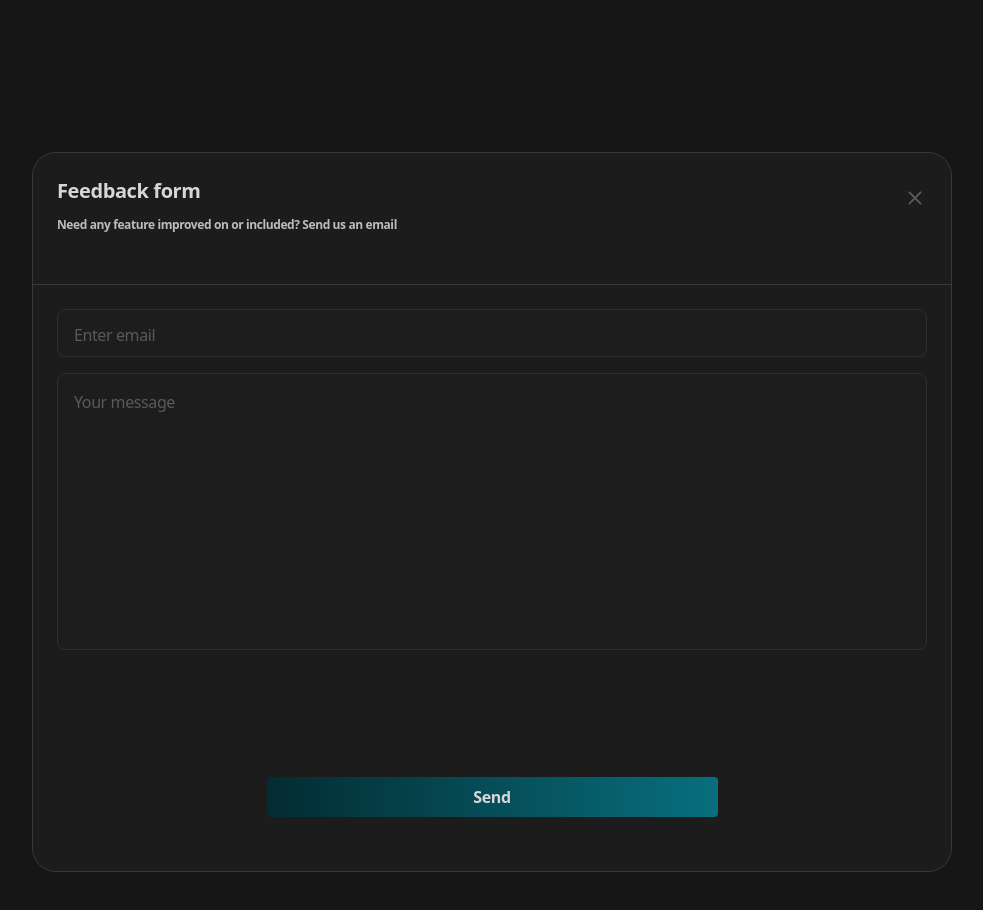
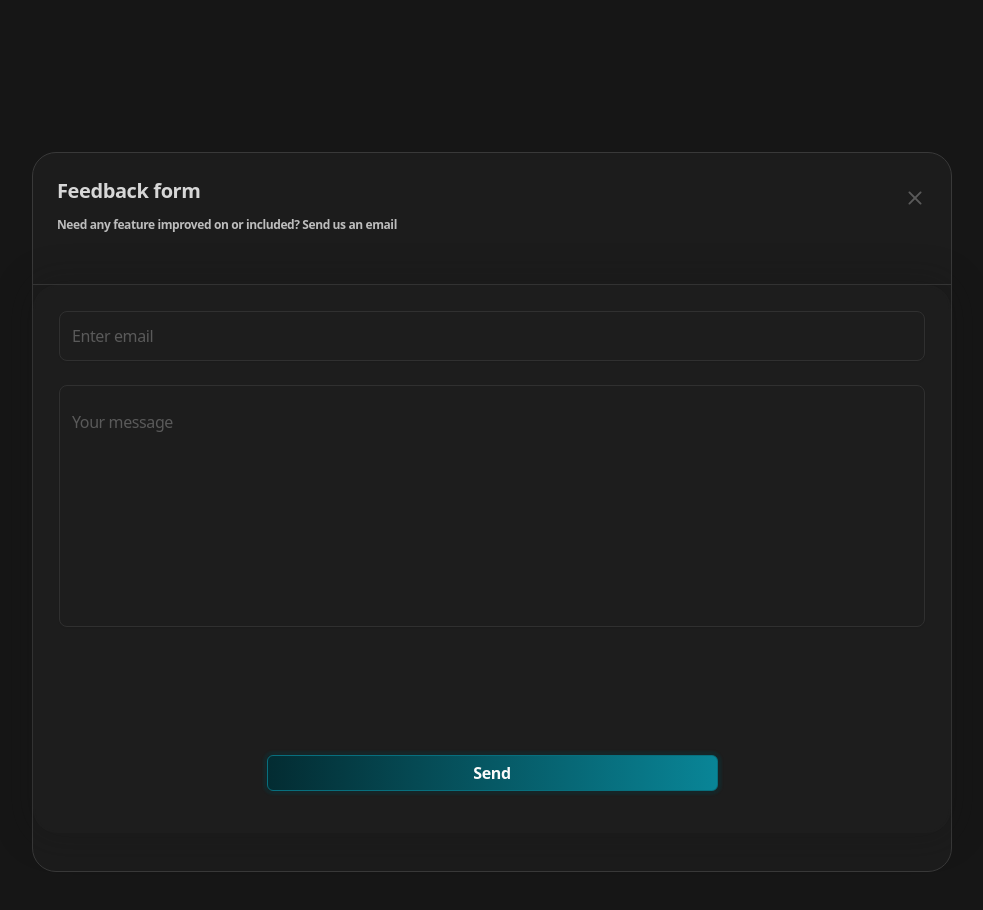
Before and after one commit to GitHub-Campus-Experts-Unilag/DevzenFrontend, a React (Vite) app: page /feedback in a window 1280 px wide. Shown: the top 910 px of the page, without its empty margins (148-1131 px from the left). Built offline with nearby package versions, Linux system fonts and the light colour scheme.

Commit message:
Validated the feedback form inputs.

```diff
--- a/src/components/home/AdditionalFeatures.tsx
+++ b/src/components/home/AdditionalFeatures.tsx
@@ -1,5 +1,5 @@
-import numberBaseConverterGif from "../../assets/gifs/number-base-converter.gif";
-import csvToJsonGif from "../../assets/gifs/csv-to-json.gif";
+import numberBaseConverterGif from "@/assets/gifs/number-base-converter.gif";
+import csvToJsonGif from "@/assets/gifs/csv-to-json.gif";
 
 const AdditionalFeatures = () => {
     return (
--- a/src/components/home/Testimonials.tsx
+++ b/src/components/home/Testimonials.tsx
@@ -7,9 +7,9 @@ import {
     CarouselPrevious,
 } from "@/components/ui/carousel";
 
-import avatar1 from "../../assets/images/avatar-1.png";
-import avatar2 from "../../assets/images/avatar-2.png";
-import avatar3 from "../../assets/images/avatar-3.png";
+import avatar1 from "@/assets/images/avatar-1.png";
+import avatar2 from "@/assets/images/avatar-2.png";
+import avatar3 from "@/assets/images/avatar-3.png";
 
 const Testimonials = () => {
     return (
--- a/src/pages/Feedback.tsx
+++ b/src/pages/Feedback.tsx
@@ -1,26 +1,115 @@
-import { Cancel } from "../assets/svg"
+"use client"
+
+import { zodResolver } from "@hookform/resolvers/zod"
+import { useForm } from "react-hook-form"
+import { z } from "zod"
+
+import { Button } from "@/components/ui/button"
+import {
+  Form,
+  FormControl,
+  FormField,
+  FormItem,
+  FormMessage,
+} from "@/components/ui/form"
+import { Input } from "@/components/ui/input"
+import { Textarea } from "@/components/ui/textarea"
+
+import { Cancel } from "@/assets/svg"
+
+const FormSchema = z.object({
+  email: z.string({
+    required_error: "Email is required.",
+    invalid_type_error: "Invalid email."
+  }).email().min(5, {
+    message: "Email must contain at least 5 characters."
+  }).max(40, {
+    message: "Email cannot exceed 40 characters."
+  }).toLowerCase(),
+  message: z.string({
+    required_error: "Message is required."
+  }).trim().min(1, {
+    message: "Message must contain at least 1 character."
+  }).max(500, {
+    message: "Message cannot exceed 500 characters."
+  })
+})
+
 
 const Feedback = () => {
+
+  const form = useForm<z.infer<typeof FormSchema>>({
+    resolver: zodResolver(FormSchema),
+    defaultValues: {
+      email: "",
+      message: ""
+    },
+  })
+
+  function onSubmit(data: z.infer<typeof FormSchema>) {
+    console.log(data);
+  }
+
   return (
     <section className="flex items-center justify-center h-scren bg-[#161616] py-[152px] tracking-tight px-4">
       <div className="modal text-[#D7D7D7] font-semibold text-xl w-[920px] h-[720px] rounded-[24px] bg-[#1C1C1C]  border border-[#393939]">
-      <div className="header h-[132px] border-b border-[#393939] p-3 sm:p-6 pt-9">
+        <header className="header h-[132px] border-b border-[#393939] p-3 sm:p-6 pt-9">
           <div className="flex justify-between items-center leading-6">
             <h2 className="text-xl h-10">Feedback form</h2>
             <img src={Cancel} alt="Cancel Icon" />
           </div>
           <p className="text-[#BDBDBD] text-xs h-4">Need any feature improved on or included? Send us an email</p>
-      </div> {/* HEADER */}
+        </header>
 
-      <form className="p-3 sm:p-6">
-        <div className="mb-[120px]">
-          <input type="text" placeholder="Enter email" className="mb-4 pl-4 w-full rounded-lg h-12 border focus:outline-none border-[#303030] bg-[#1D1D1D] placeholder:text-base placeholder:font-medium placeholder:text-[#5A5A5A]"/>
-          <textarea placeholder="Your message" name="" id="" className="resize-none h-[277px] p-4 w-full rounded-lg border focus:outline-none border-[#303030] bg-[#1D1D1D] placeholder:text-base placeholder:font-medium placeholder:text-[#5A5A5A]"/>
+        <Form {...form}>
+          <form
+            onSubmit={form.handleSubmit(onSubmit)}
+            className="flex flex-col bg-black-80 border-2 border-black-80 p-6 pb-10 rounded-3xl max-w-[920px] mx-auto shadow-[0_0_32px_8px_#14141440]"
+          >
+            <div className="space-y-6 mb-32">
+              <FormField
+                control={form.control}
+                name="email"
+                render={({ field }) => (
+                  <FormItem>
+                    <FormControl>
+                      <Input
+                        type="email"
+                        placeholder="Enter email"
+                        className="text-gray-60 placeholder:text-black-50 text-base font-medium border border-black-60 py-6 pl-3 pr-[0.625rem] rounded-lg"
+                        {...field}
+                      />
+                    </FormControl>
+                    <FormMessage />
+                  </FormItem>
+                )}
+              />
+              <FormField
+                control={form.control}
+                name="message"
+                render={({ field }) => (
+                  <FormItem>
+                    <FormControl>
+                      <Textarea
+                        placeholder="Your message"
+                        rows={8}
+                        className="resize-none text-gray-60 placeholder:text-black-50 text-base font-medium border border-black-60 py-6 pl-3 pr-[0.625rem] rounded-lg"
+                        {...field}
+                      />
+                    </FormControl>
+                    <FormMessage />
+                  </FormItem>
+                )}
+              />
             </div>
-        <div className="flex justify-center">
-          <button type="submit" className="w-full sm:w-[451px] h-[40px] bg-gradient-to-r from-[#032C32] to-[#086F7E] rounded text-base">Send</button>
-        </div>
-      </form>{/* FORM FIELDS */}
+            <Button
+              type="submit"
+              className="self-center bg-gradient-primary w-full font-semibold text-base border border-green-60 shadow-[0_0_2px_4px_#04414940] max-w-[451px] transition-all duration-300 hover:brightness-[0.85]"
+            >
+              Send
+            </Button>
+          </form>
+        </Form>
       </div> {/* MODAL */}
     </section>
   )
```
Also changed, not shown: src/components/home/Features.tsx (+10 -10 lines), src/components/home/Hero.tsx (+5 -5 lines). Lines whose indentation alone changed are shown as unchanged.
